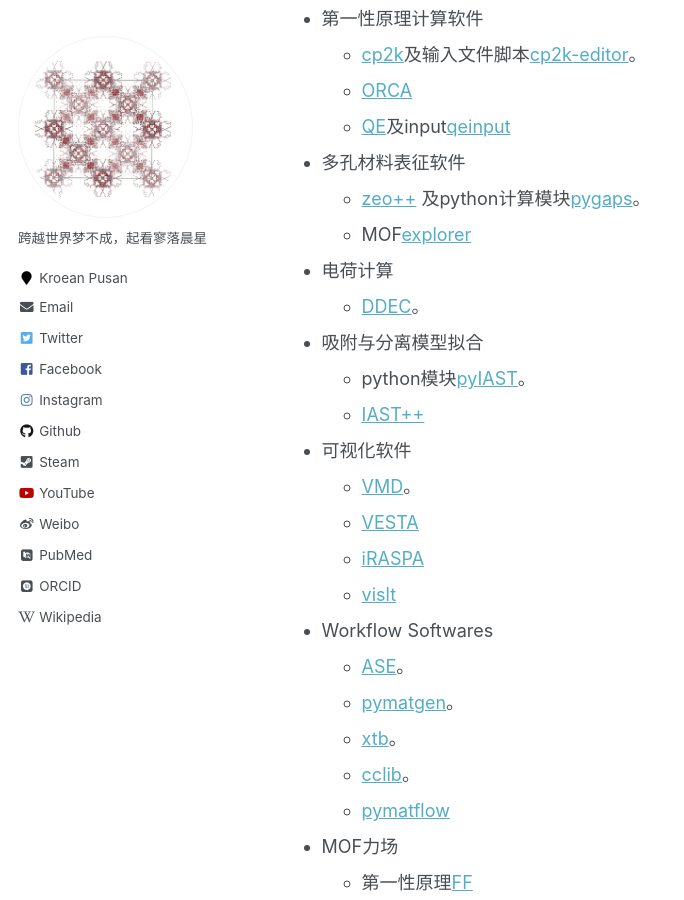
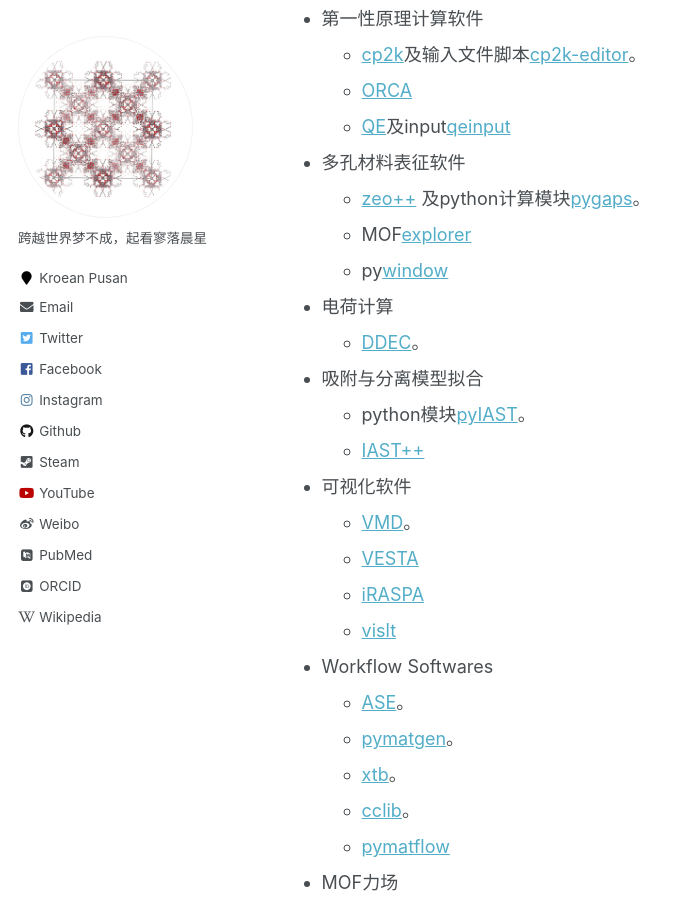
Before and after one commit to sxm13/ZGBshenxiaomoCV.github.io, a Jekyll site: the page built from _pages/markdown.md, in a window 1280 px wide and 900 px high, scrolled down 725 px. Shown: the whole window, without its empty margins (0-684 px from the left). Built offline with Jekyll 4.4.1, drawn with Linux system fonts in a browser that asks for light colours; some web fonts are replaced.

Commit message:
Update markdown.md

```diff
--- a/_pages/markdown.md
+++ b/_pages/markdown.md
@@ -29,6 +29,7 @@ redirect_from:
 * 多孔材料表征软件
   * [zeo++](http://www.zeoplusplus.org/ "zeo++") 及python计算模块[pygaps](https://pygaps.readthedocs.io/en/master/ "pygaps")。
   * MOF[explorer](http://mausdin.github.io/MOFsite/mofPage.html "MP")
+  * py[window](https://github.com/JelfsMaterialsGroup/pywindow "pywindow")
 * 电荷计算
   * [DDEC](https://sourceforge.net/projects/ddec/ "DDEC")。
 * 吸附与分离模型拟合
```
